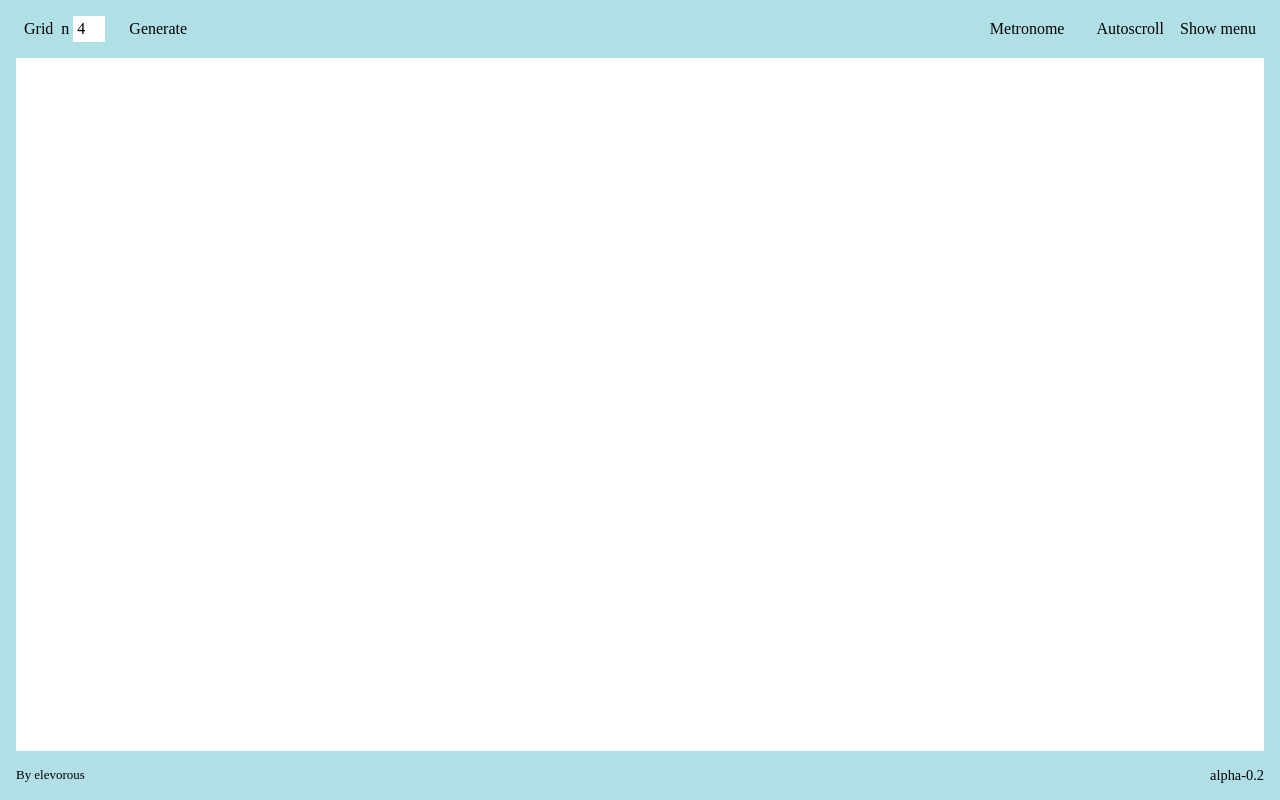
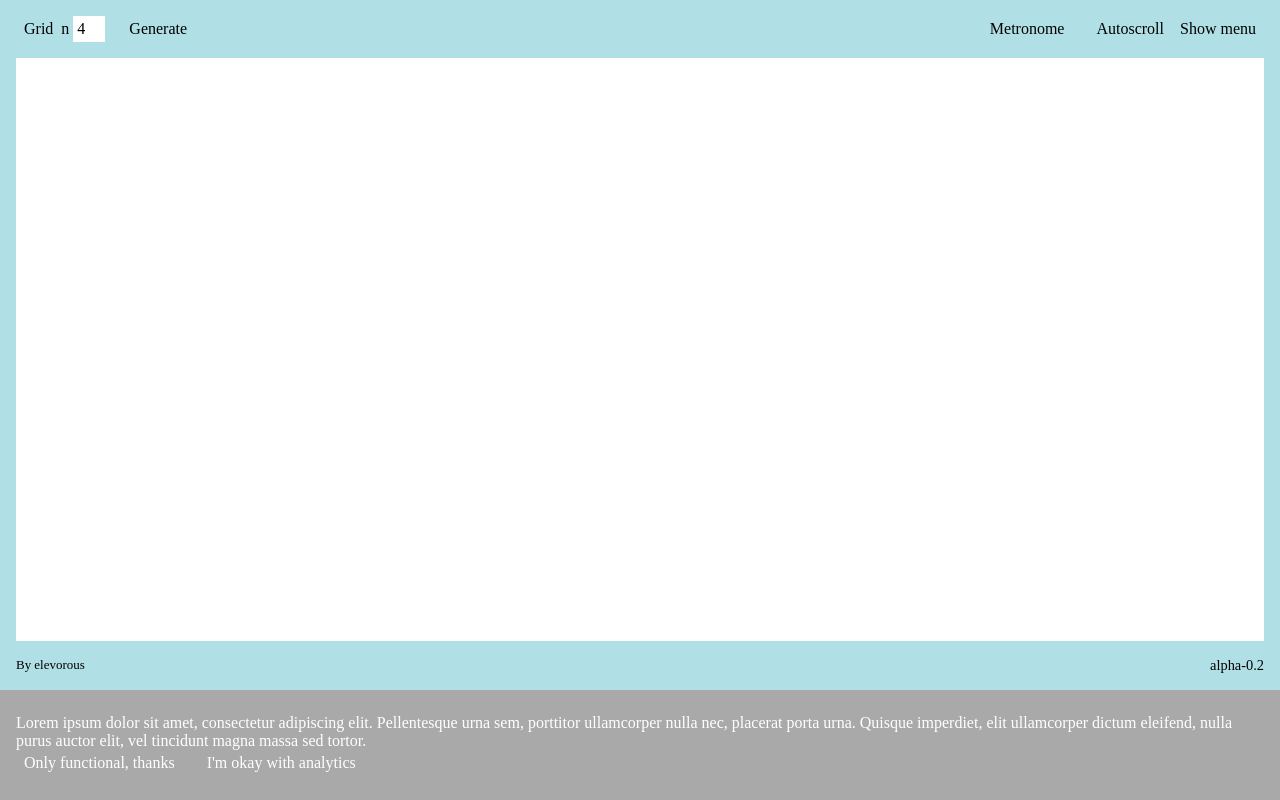
Before and after one commit to elevorous/DrumComboDemo, a website: page index.html in a window 1280 px wide. Drawn offline with Linux system fonts and the light colour scheme.

Commit message:
[DCO-18] - Start of ConsentBannerComponent
- Basic template and petite-vue JS component for the consent banner.

```diff
--- a/index.html
+++ b/index.html
@@ -22,6 +22,7 @@
                     "component.control-panel": "./scripts/site/petite-vue/component.control-panel.js",
                     "component.side-menu": "./scripts/site/petite-vue/component.side-menu.js",
                     "component.render-area": "./scripts/site/petite-vue/component.render-area.js",
+                    "component.consent-banner": "./scripts/site/petite-vue/component.consent-banner.js",
                     "page-manager": "./scripts/site/petite-vue/page-manager.js"
                 }
             }
@@ -47,6 +48,7 @@
                     </div>
                 </div>
             </footer>
+            <div v-scope="consentBannerInstance"></div>
         </div>
         <!-- Petite-vue Component includes -->
         <!--
@@ -195,6 +197,28 @@
             </div>
         </template>
 
+        <!--
+        @see /scripts/site/petite-vue/component.consent-banner.js
+
+        @author elevorous
+        -->
+        <template id="consent-banner-component-template">
+            <div class="consent-banner">
+                <div class="consent-banner--inner o-container">
+                    <div class="consent-banner__content">
+                        <p>Lorem ipsum dolor sit amet, consectetur adipiscing elit. Pellentesque urna sem, porttitor ullamcorper nulla nec, placerat porta urna. Quisque imperdiet, elit ullamcorper dictum eleifend, nulla purus auctor elit, vel tincidunt magna massa sed tortor.</p>
+                    </div>
+                    <div class="consent-banner__form">
+                        <form id="consent-form" v-on:submit.prevent="submitConsent(event)">
+                            <!-- Only functional should be first in the DOM as the default action if Enter it hit. -->
+                            <button type="submit" name="consent-level" value="1">Only functional, thanks</button>
+                            <button type="submit" name="consent-level" value="2">I'm okay with analytics</button>
+                        </form>
+                    </div>
+                </div>
+            </div>
+        </template>
+
         <!-- Scripts -->
         <script src="scripts/site/index.js" type="module"></script>
     </body>
--- a/scripts/site/index.js
+++ b/scripts/site/index.js
@@ -7,6 +7,7 @@ import { MetronomeFormComponent } from "component.metronome-form";
 import { AutoscrollFormComponent } from "component.autoscroll-form";
 import { ViewOptionsFormComponent } from "component.view-options-form";
 import { RenderAreaComponent } from "component.render-area";
+import { ConsentBannerComponent } from "component.consent-banner";
 import { PageManager } from "page-manager";
 
 /**
@@ -62,6 +63,8 @@ import { PageManager } from "page-manager";
             menuItems: menuItems
         });
 
+        const consentBannerInstance = ConsentBannerComponent();
+
 
         // TODO: add event listeners for keyboard inputs to change metronome
         // TODO: add facility to load in last saved settings etc.
@@ -78,6 +81,9 @@ import { PageManager } from "page-manager";
             },
             get renderAreaInstance() {
                 return renderAreaInstance;
+            },
+            get consentBannerInstance() {
+                return consentBannerInstance;
             }
         }).mount();
     }
--- /dev/null
+++ b/scripts/site/petite-vue/component.consent-banner.js
@@ -0,0 +1,38 @@
+/**
+* INCLUDE:
+*   <script type="module" src="scripts/site/petite-vue/component.consent-banner.js"></script>
+*
+* USAGE:
+*   import { ConsentBannerComponent } from "component.consent-banner";
+*
+* @author elevorous
+*/
+
+'use strict';
+
+/**
+* TODO: implement!
+*
+* @Component
+* A petite-vue Component representing
+*
+* @see /templates/site/petite-vue/consent-banner.html
+*
+* @param {object} props - an object possessing variables passed in from an instantiation of this Component
+* @return {object} - a ConsentBannerComponent instance
+*/
+export function ConsentBannerComponent(props) {
+    return {
+        $template: '#consent-banner-component-template',
+
+        /* ------------------ Fields ------------------ */
+
+        /* ------------------ Getters ------------------ */
+
+        /* ------------------ Functions ------------------ */
+        submitConsent(event) {
+            console.log(event);
+            console.log(this);
+        }
+    }
+}
--- /dev/null
+++ b/scss/site/components/_components.consent-banner.scss
@@ -0,0 +1,5 @@
+.consent-banner {
+    padding: var(--spacing-medium-large) var(--spacing-normal);
+    background: darkgrey;
+    color: var(--color-white);
+}
--- a/scss/site/style.scss
+++ b/scss/site/style.scss
@@ -55,3 +55,4 @@
 @import "components/components.combination";
 @import "components/components.control-panel";
 @import "components/components.side-menu";
+@import "components/components.consent-banner";
```
Also changed, not shown: templates/site/index.html (+3 -0 lines), templates/site/petite-vue/consent-banner.html (added, +21 -0 lines), css/site/style.css.
